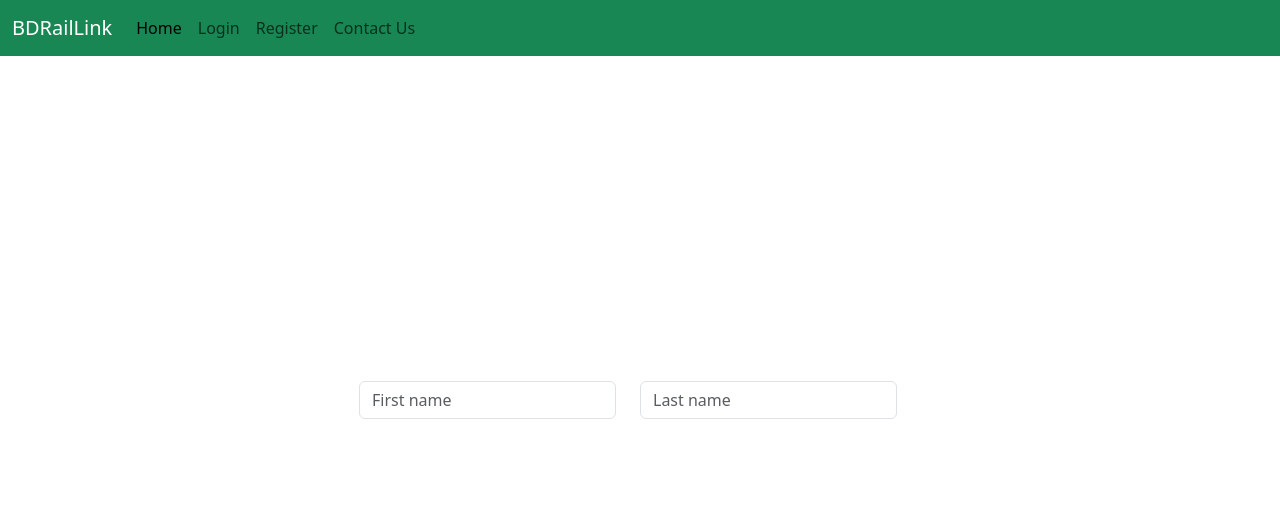
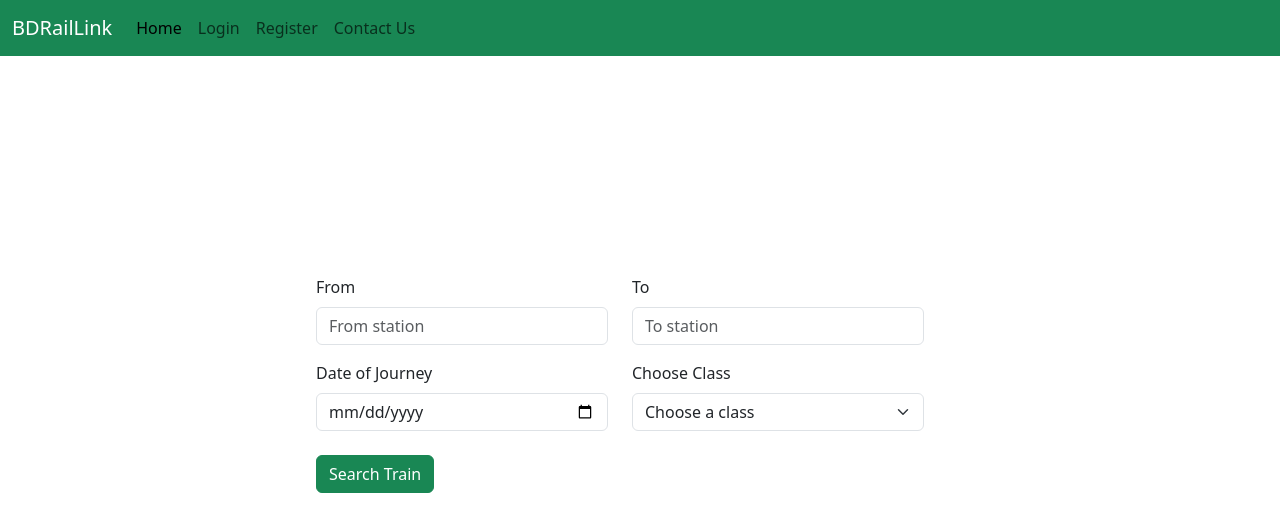
Before and after one commit to mehedi360272/Online_ticket_system, a plain HTML site: page index.html in a window 1280 px wide. Drawn offline with nearby package versions, Linux system fonts and the light colour scheme.

Commit message:
index form added

```diff
--- a/index.html
+++ b/index.html
@@ -35,14 +35,40 @@
     <!-- navbar end -->
 
     <!-- form start -->
-    <div class="row p-2 flex-fill align-self-center position-absolute top-50 start-50 translate-middle">
+
+    <div class="row g-3 position-absolute top-50 start-50 translate-middle">
+
+      <div class="row">
         <div class="col">
-          <input type="text" class="form-control" placeholder="First name" aria-label="First name">
+          <label for="validationDefault01" class="form-label">From</label>
+          <input type="text" class="form-control" placeholder="From station" aria-label="First name">
         </div>
         <div class="col">
-          <input type="text" class="form-control" placeholder="Last name" aria-label="Last name">
+          <label for="validationDefault01" class="form-label">To</label>
+          <input type="text" class="form-control" placeholder="To station" aria-label="Last name">
         </div>
+      </div><span></span>
+      <div class="row">
+        <div class="col">
+          <label for="validationDefault01" class="form-label">Date of Journey</label>
+          <input type="date" class="form-control" placeholder="From station" aria-label="First name">
+        </div>
+        <div class="col">
+          <label for="validationDefault01" class="form-label">Choose Class</label>
+          <select class="form-select" id="inputGroupSelect01">
+            <option selected>Choose a class</option>
+            <option value="1">One</option>
+            <option value="2">Two</option>
+            <option value="3">Three</option>
+          </select>
+      </div>
+      <div>
+        <br>
+        <button type="button" class="btn btn-success">Search Train</button>
+      </div>
+
     </div>
+
     <!-- form end -->
 
 
```
Also changed, not shown: create_new_account.html (+1 -1 lines).
